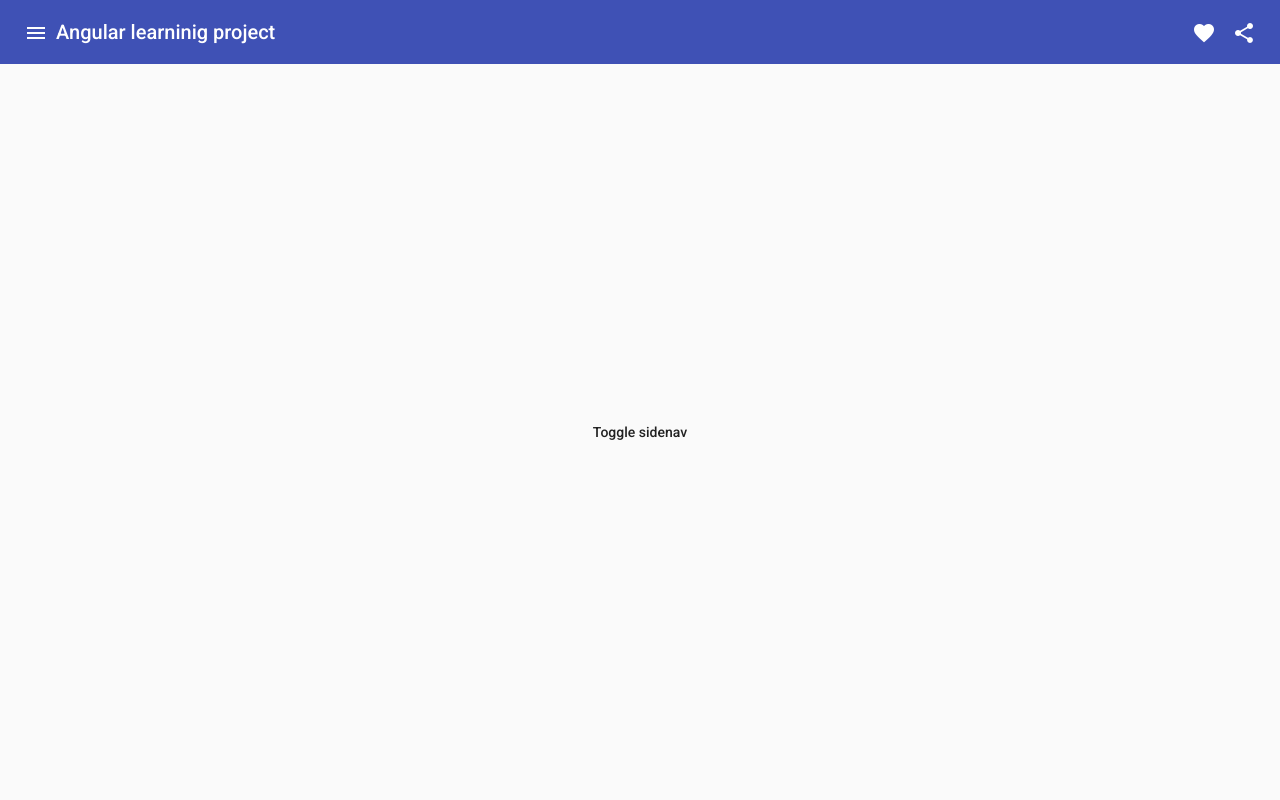
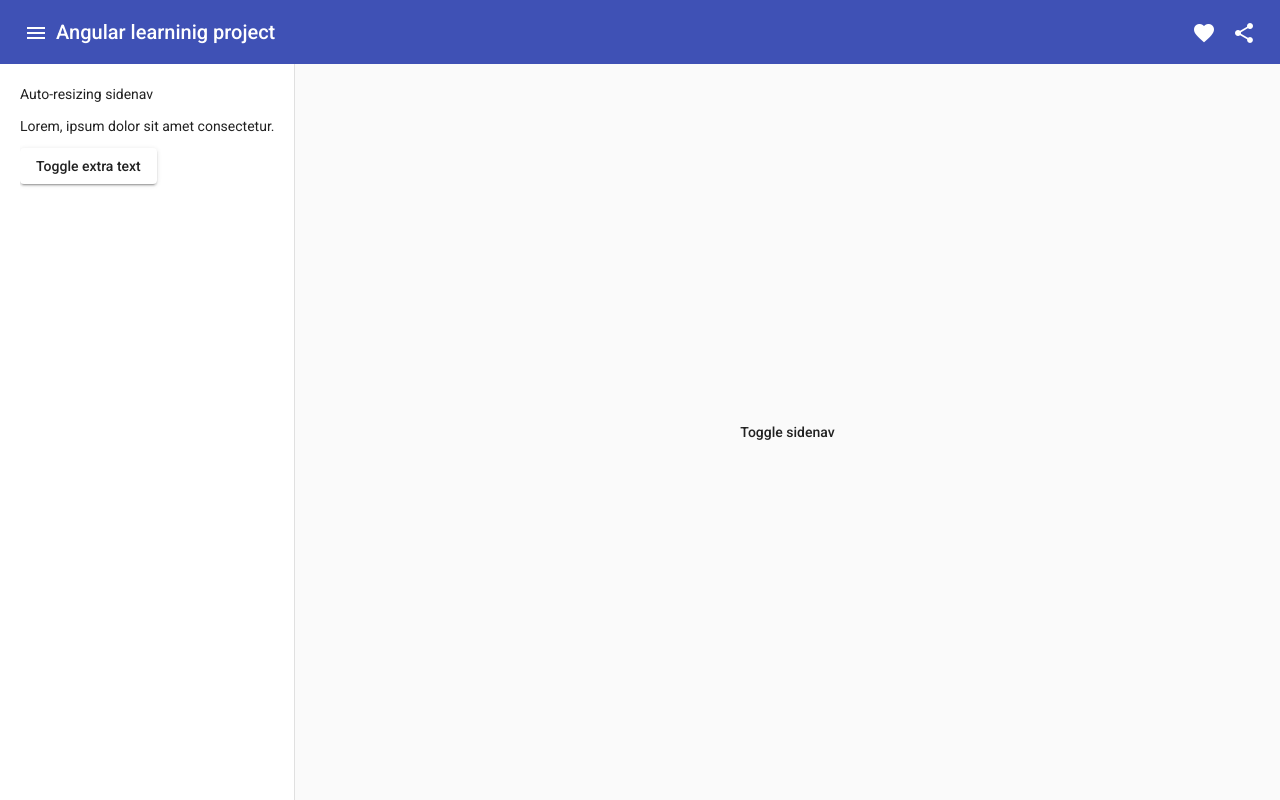
Before and after one commit to dankarandashev/angular-learning-project, an Angular app: page / in a window 1280 px wide. Built offline with nearby package versions, Linux system fonts and the light colour scheme; no server answers.

Commit message:
feat: add two-way binding

```diff
--- a/src/app/app.component.html
+++ b/src/app/app.component.html
@@ -1,2 +1,8 @@
 <app-header [title]="title" (menuClick)="onMenuClick()"></app-header>
-<app-sidenav></app-sidenav>
+<!-- <app-sidenav
+  [isOpened]="isSideMenuOpened"
+  (openedChange)="isSideMenuOpened = $event"
+></app-sidenav> -->
+<app-sidenav
+  [(isOpened)]="isSideMenuOpened"
+></app-sidenav>
--- a/src/app/app.component.ts
+++ b/src/app/app.component.ts
@@ -7,6 +7,11 @@ import { Component } from '@angular/core';
 })
 export class AppComponent {
 	title = 'Angular learninig project';
+	isSideMenuOpened = true;
 
-	onMenuClick() {}
+	onMenuClick() {
+		this.isSideMenuOpened = !this.isSideMenuOpened;
+	}
+
+	isOpenedChange() {}
 }
--- a/src/app/components/header/header.component.html
+++ b/src/app/components/header/header.component.html
@@ -3,7 +3,7 @@
 		mat-icon-button
 		class="example-icon"
 		aria-label="Example icon-button with menu icon"
-		(click)="menuClick.emit($event); $event.stopPropagation()"
+		(click)="menuClick.emit(); $event.stopPropagation()"
 	>
 		<mat-icon>menu</mat-icon>
 	</button>
--- a/src/app/components/sidenav/sidenav.component.html
+++ b/src/app/components/sidenav/sidenav.component.html
@@ -1,11 +1,11 @@
 <mat-drawer-container class="example-container" autosize>
-	<mat-drawer #drawer class="example-sidenav" mode="side">
+	<mat-drawer [opened]="isOpened" #drawer class="example-sidenav" mode="side">
 		<p>Auto-resizing sidenav</p>
 		<p>Lorem, ipsum dolor sit amet consectetur.</p>
 		<button mat-raised-button>Toggle extra text</button>
 	</mat-drawer>
 
 	<div class="example-sidenav-content">
-		<button type="button" mat-button>Toggle sidenav</button>
+		<button type="button" mat-button (click)="onToggleSidenav()">Toggle sidenav</button>
 	</div>
 </mat-drawer-container>
--- a/src/app/components/sidenav/sidenav.component.ts
+++ b/src/app/components/sidenav/sidenav.component.ts
@@ -1,4 +1,4 @@
-import { Component } from '@angular/core';
+import { Component, Input, Output, EventEmitter } from '@angular/core';
 
 @Component({
 	selector: 'app-sidenav',
@@ -6,5 +6,10 @@ import { Component } from '@angular/core';
 	styleUrls: ['./sidenav.component.less'],
 })
 export class SidenavComponent {
-	constructor() {}
+	@Input() isOpened = true;
+	@Output() isOpenedChange = new EventEmitter<boolean>();
+
+	onToggleSidenav() {
+		this.isOpenedChange.emit(!this.isOpened);
+	}
 }
```
